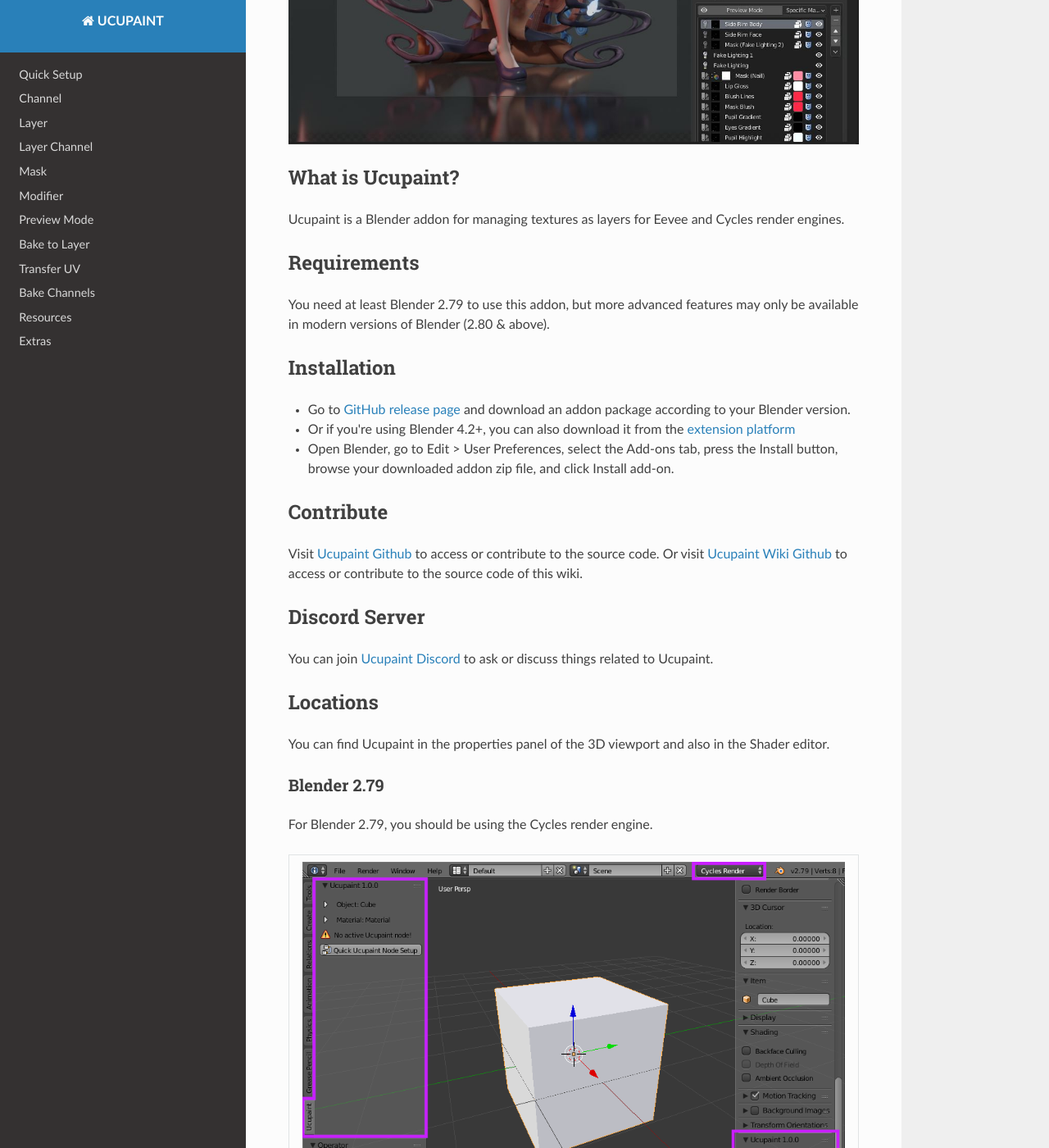
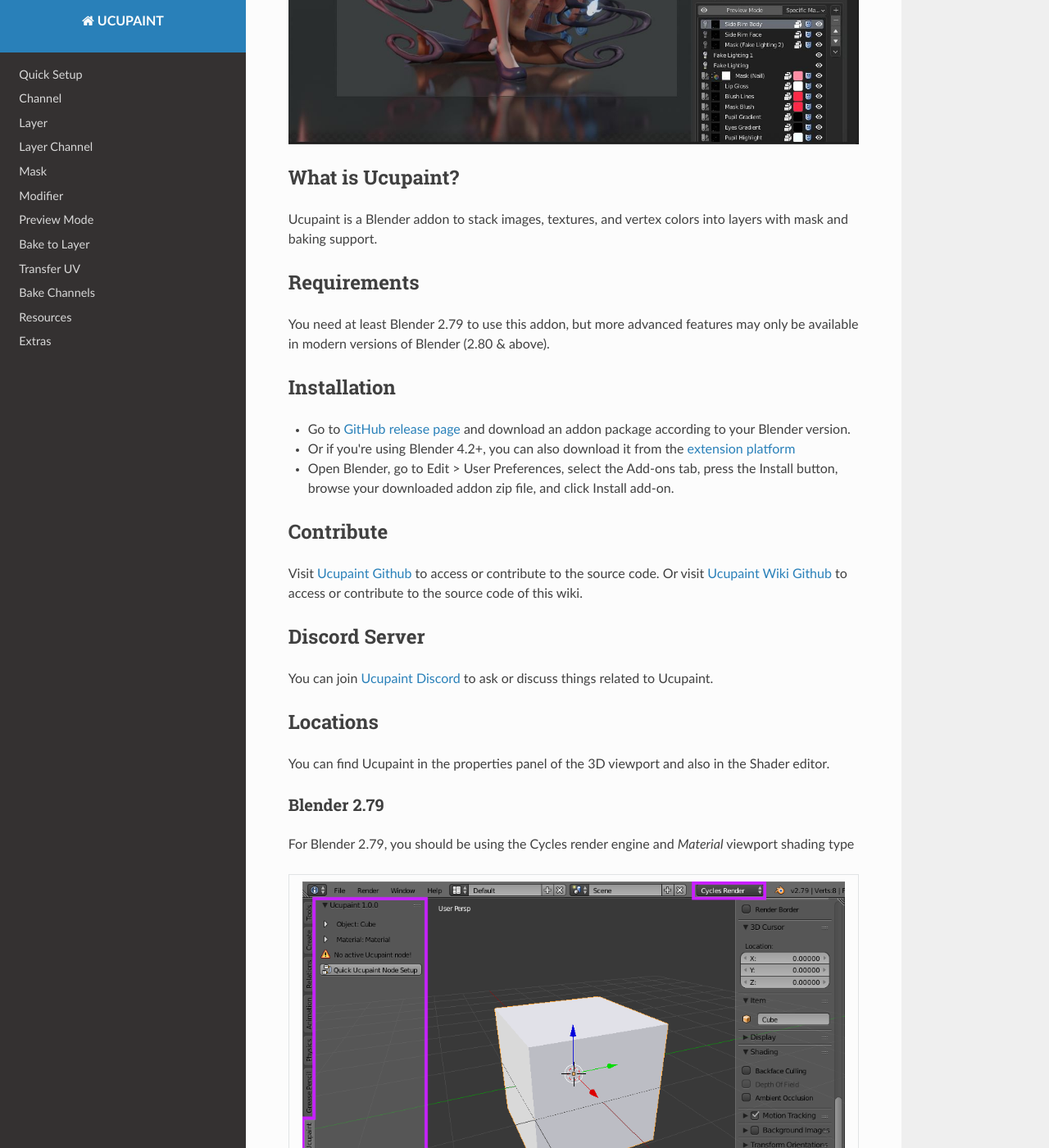
Before and after one commit to ucupumar/ucupaint-wiki, an MkDocs documentation site: the page built from docs/index.md, in a window 1280 px wide and 1400 px high, scrolled down 551 px. Shown: the whole window at 82% size. Built offline with MkDocs 1.6.1, drawn with Linux system fonts in a browser that asks for light colours; nearby versions of some CDN libraries; some of the changed text lies outside the part shown.

Commit message:
Update index.md

```diff
--- a/docs/index.md
+++ b/docs/index.md
@@ -4,7 +4,7 @@
 
 ## What is Ucupaint?
 
-Ucupaint is a Blender addon for managing textures as layers for Eevee and Cycles render engines.
+Ucupaint is a Blender addon to stack images, textures, and vertex colors into layers with mask and baking support.
 
 ## Requirements
 
@@ -29,7 +29,7 @@
 
 ### Blender 2.79
 
-For Blender 2.79, you should be using the Cycles render engine.
+For Blender 2.79, you should be using the Cycles render engine and _Material_ viewport shading type
 
 |![00.b279-loc](./source/00.b279_loc.png)|
 |:--:|
@@ -37,7 +37,7 @@
 
 ### Blender 2.80 and above
 
-For Blender 2.80 and above, it's in the Ucupaint tab.
+For Blender 2.80 and above, it's in the Ucupaint tab and you need to use _Material Preview_ or _Rendered_ shading type on your viewport.
 
 |![00.b280-loc](./source/00.b280_loc.png)|
 |:--:|
```
